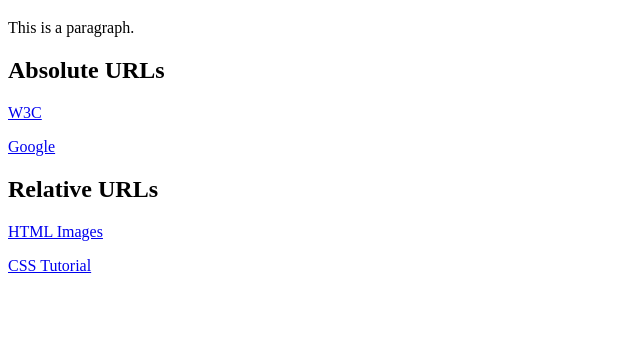
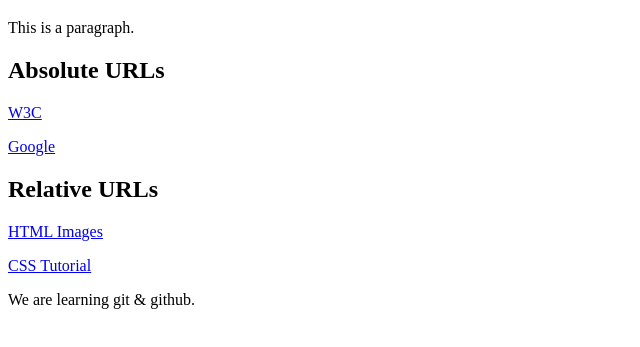
Before and after one commit to ajay9696gupta-star/MyProject, a plain HTML site: page index.html in a window 1280 px wide. Shown: the part 61-408 px from the top of the page, without its empty margins (0-640 px from the left). Drawn offline with Linux system fonts and the light colour scheme.

Commit message:
index file 1.2

```diff
--- a/index.html
+++ b/index.html
@@ -15,5 +15,7 @@
 <p><a href="html_images.asp">HTML Images</a></p>
 <p><a href="/css/default.asp">CSS Tutorial</a></p>
 
+<p>We are learning git & github.</p>
+
 </body>
 </html>
```
